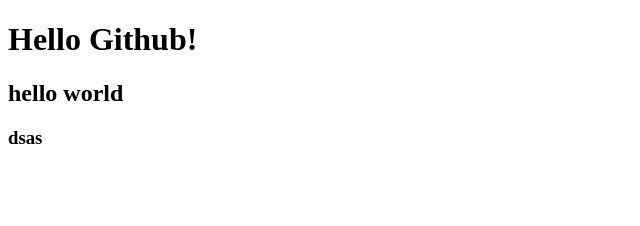
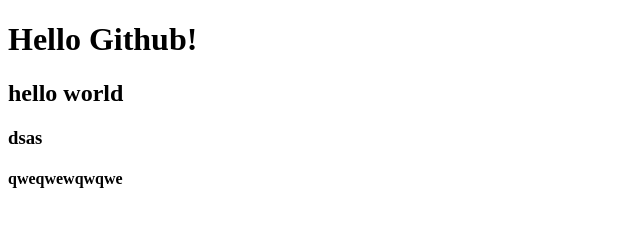
Before and after one commit to yes6686/github_test, a plain HTML site: page index.html in a window 1280 px wide. Shown: the whole page, without its empty margins (0-640 px from the left). Drawn offline with Linux system fonts and the light colour scheme.

Commit message:
h4추가

```diff
--- a/index.html
+++ b/index.html
@@ -7,5 +7,6 @@
     <h1>Hello Github!</h1>
     <h2>hello world</h2>
     <h3>dsas</h3>
+    <h4>qweqwewqwqwe</h4>
 </body>
 </html>
```
